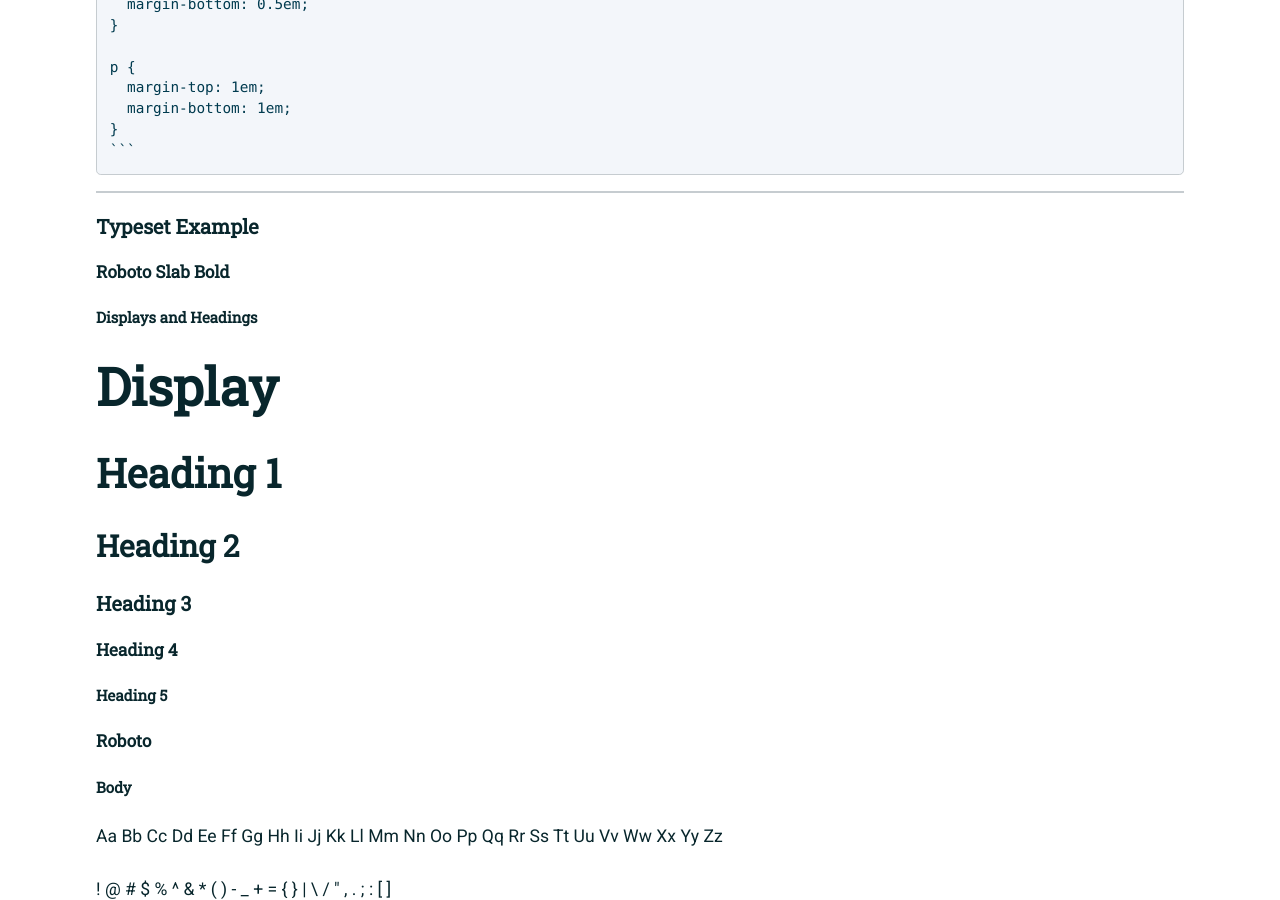
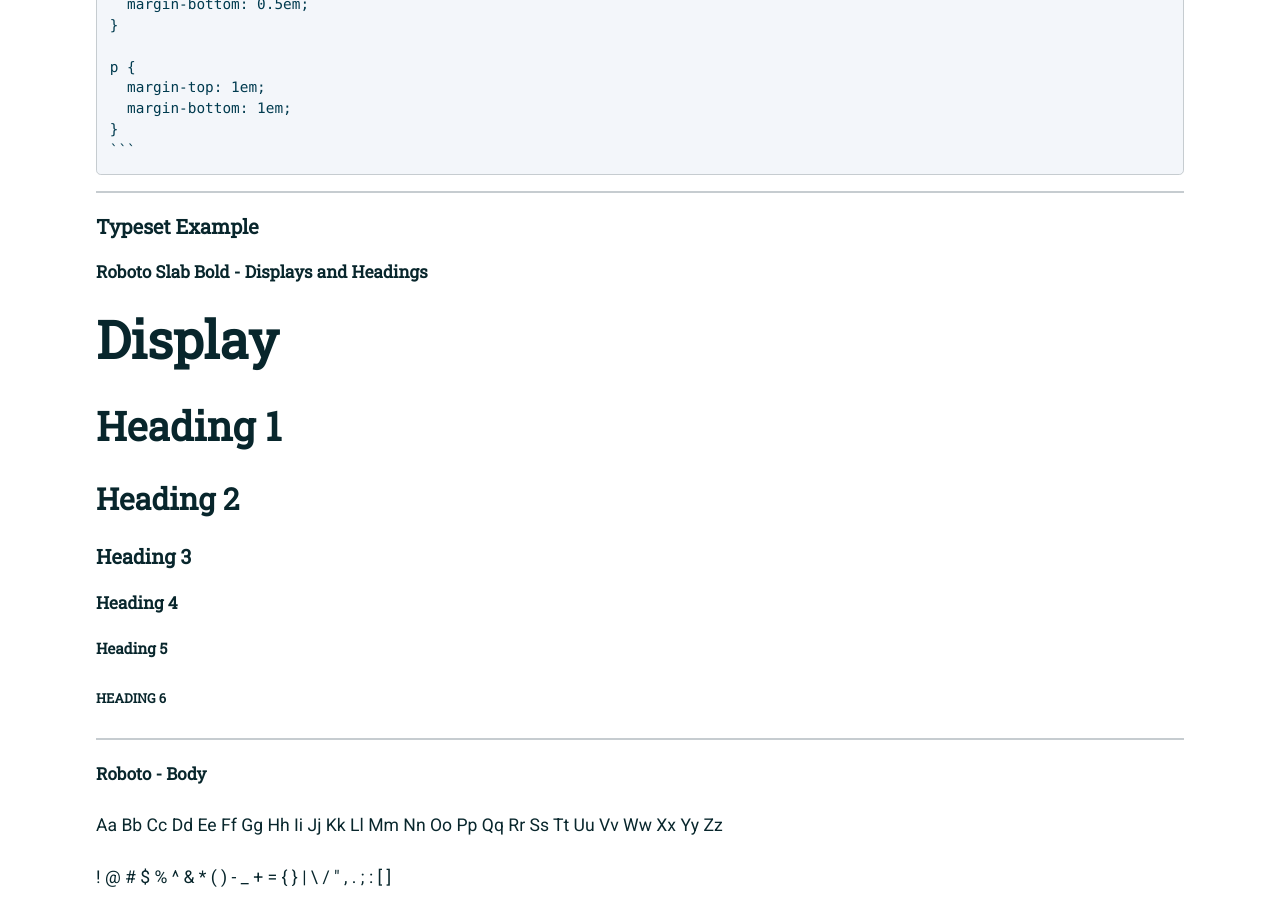
Before and after one commit to usnavy/Navy-Design-Guide, a Jekyll site: the page built from typesetting.md, in a window 1280 px wide and 900 px high, scrolled down 1886 px. Built offline with Jekyll 4.4.1, drawn with Linux system fonts in a browser that asks for light colours; our own code applies the rules of GitHub Pages for plain Markdown files.

Commit message:
Update typesetting.md

```diff
--- a/typesetting.md
+++ b/typesetting.md
@@ -59,8 +59,7 @@ p {
 
 ### Typeset Example
 
-#### Roboto Slab Bold
-##### Displays and Headings
+#### Roboto Slab Bold - Displays and Headings
 
 <display>Display</display>
 # Heading 1
@@ -68,9 +67,11 @@ p {
 ### Heading 3
 #### Heading 4
 ##### Heading 5
+###### HEADING 6
 
-#### Roboto
-##### Body
+<hr>
+
+#### Roboto - Body
 <p class="roboto">
 Aa Bb Cc Dd Ee Ff Gg Hh Ii Jj Kk Ll Mm Nn Oo Pp Qq Rr Ss Tt Uu Vv Ww Xx Yy Zz
 </p>
```
